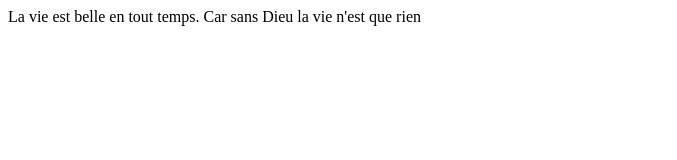
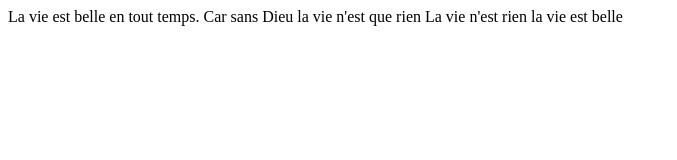
Before and after one commit to Dapada/Divspan, a plain HTML site: page index.html in a window 1280 px wide. Shown: the whole page, without its empty margins (0-677 px from the left). Drawn offline with Linux system fonts and the light colour scheme.

Commit message:
Update index.html

```diff
--- a/index.html
+++ b/index.html
@@ -9,7 +9,12 @@
 	<body>
 		<div>La vie est belle en
 		tout temps. Car sans Dieu
-		la vie n'est que rien</div>
+		la vie n'est que rien
+		<span>La vie n'est rien
+		la vie est belle</span>
+	</div>
+
+
 
 	</body>
 	</html>
```
